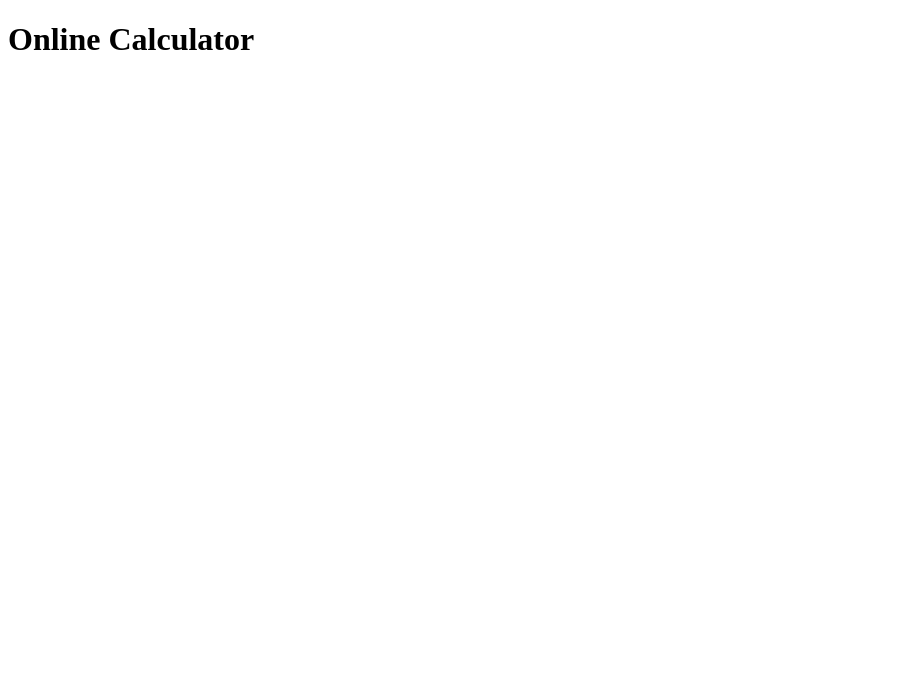
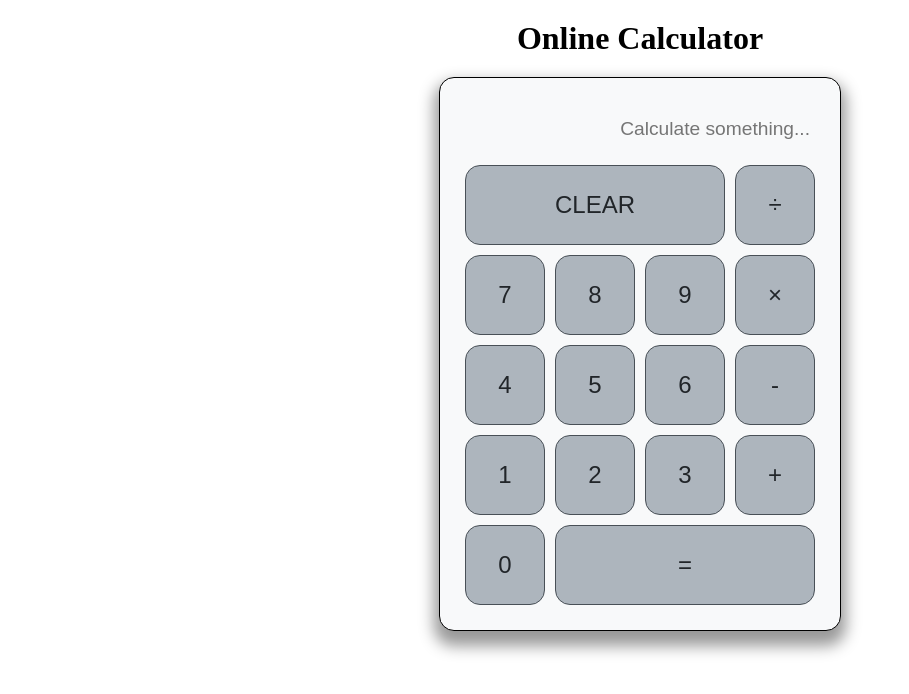
Before and after one commit to hobyr/calculator-top, a plain HTML site: page index.html in a window 1280 px wide. Shown: the whole page, without its empty margins (0-909 px from the left). Drawn offline with Linux system fonts and the light colour scheme.

Commit message:
Add UI components and CSS3 flexbox design

```diff
--- a/app.css
+++ b/app.css
@@ -0,0 +1,64 @@
+html, * {
+  margin: 0;
+  padding: 0;
+  box-sizing: border-box;
+}
+
+body {
+  margin-left: auto;
+  margin-right: auto;
+}
+
+h1 {
+  text-align: center;
+  padding: 20px 0;
+}
+
+main {
+  display: flex;
+  flex-direction: column;
+  align-items: center;
+}
+
+.calculator {
+  display: flex;
+  flex-direction: column;
+  padding: 20px;
+  border: 1px solid black;
+  box-shadow: 0px 10px 15px 5px #999;
+  border-radius: 15px;
+  max-width: 600px;
+  background-color: #F8F9FA;
+}
+
+.row {
+  display: flex;
+  justify-content: space-between;
+}
+
+.calculator button {
+  background-color: #ADB5BD;
+  border: 1px solid #495057;
+  border-radius: 15px;
+  font-size: 1.5em;
+  aspect-ratio: 1 / 1;
+  height: 80px;
+  margin: 5px;
+  color: #212529;
+}
+
+.calculator button:hover {
+  background-color: #CED4DA;
+}
+
+.display {
+  padding: 20px 10px;
+  font-size: 1.2em;
+  border: none;
+  text-align: right;
+  background-color: #F8F9FA;
+}
+
+#clear, #equal {
+  flex: 1;
+}
--- a/index.html
+++ b/index.html
@@ -7,7 +7,44 @@
     <link rel="stylesheet" href="app.css" type="text/css" media="all">
   </head>
   <body>
-    <h1>Online Calculator</h1>
+    <header>
+      <h1>Online Calculator</h1>
+    </header>
+
+
+    <main role="main">
+      <!-- HTML Design of the calculator -->
+      <div class="calculator">
+        <input type="text" placeholder="Calculate something..." class="display">
+        <div class="row">
+          <button id="clear">CLEAR</button>
+          <button id="divide">÷</button>
+        </div>
+        <div class="row">
+          <button id="7">7</button>
+          <button id="8">8</button>
+          <button id="9">9</button>
+          <button id="multiply">×</button>
+        </div>
+        <div class="row">
+          <button id="4">4</button>
+          <button id="5">5</button>
+          <button id="6">6</button>
+          <button id="subtract">-</button>
+        </div>
+        <div class="row">
+          <button id="1">1</button>
+          <button id="2">2</button>
+          <button id="3">3</button>
+          <button id="add">+</button>
+        </div>
+        <div class="row">
+          <button id="0">0</button>
+          <button id="equal">=</button>
+        </div>
+      </div>
+    </main>
+
 
     <script src="app.js" charset="utf-8"></script>
   </body>
```
